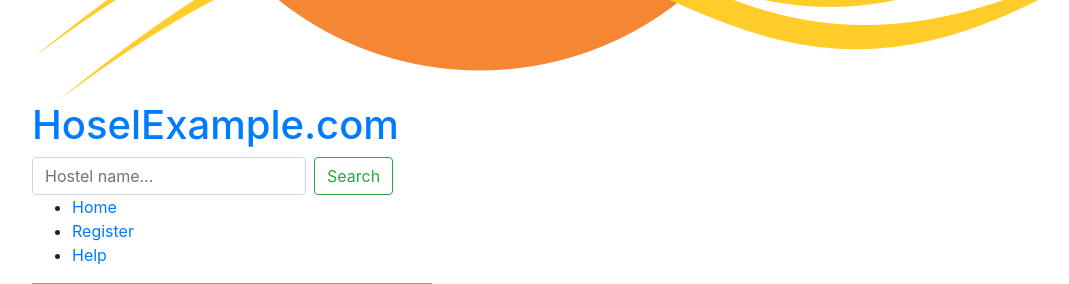
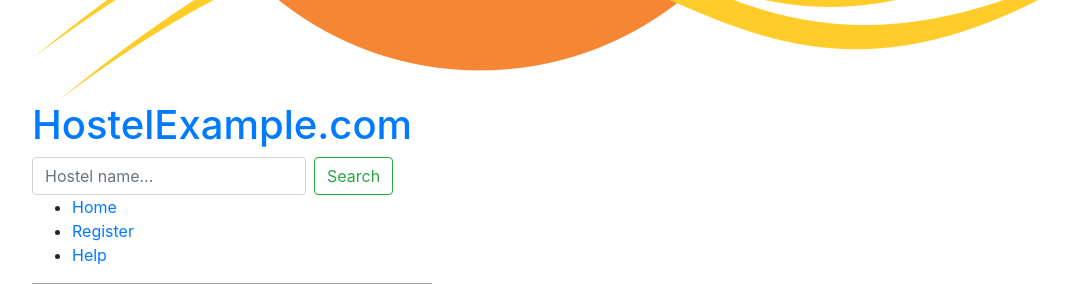
Before and after one commit to EdgarIsai/Portfolio_app, a Django app: a page that uses hostels/templates/hostel_detail.html in a window 1280 px wide. Shown: the part 720-1004 px from the top of the page, without its empty margins (53-1122 px from the left). Run offline with Django 3.2, Linux system fonts and the light colour scheme; data comes from the database, SQL or seed files in the repository; some libraries are stand-ins or nearby versions; grey boxes are pictures that could not be loaded.

Commit message:
Fix 'Hosel' typo in 'hostel_detail.html'

```diff
--- a/hostels/templates/hostel_detail.html
+++ b/hostels/templates/hostel_detail.html
@@ -49,7 +49,7 @@
 
     <div id="header-wrapper">
     <a href="/hostels"><img src="{% static 'hostels/img/logo.png' %}" id="logo">
-    <h1 class="title">HoselExample.com</h1></a>
+    <h1 class="title">HostelExample.com</h1></a>
 
       <div class="search-bar">
         {% csrf_token %}
```
